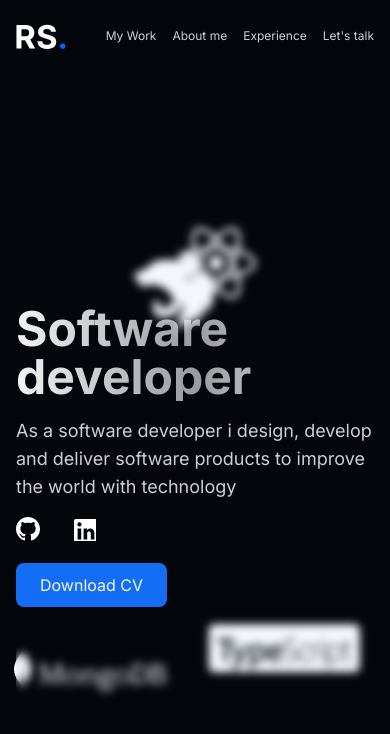
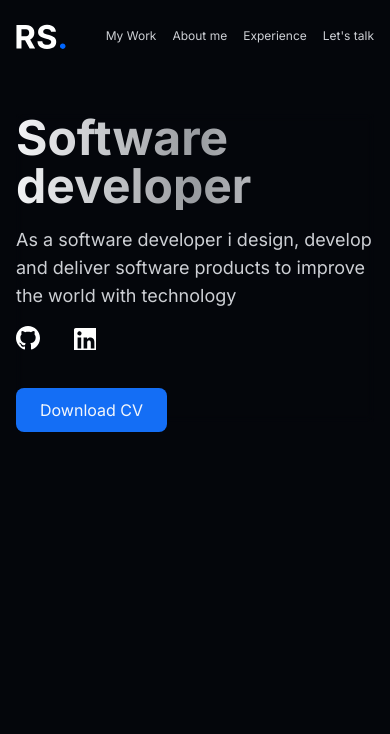
Before and after one commit to sam-621/rogeliosamuel.com, a Next.js app: page / in a window 390 px wide. Shown: the top 734 px of the page. Built offline with nearby package versions, Linux system fonts and the light colour scheme.

Commit message:
feat:  add media query to heigh

```diff
--- a/src/components/sections/Hero.tsx
+++ b/src/components/sections/Hero.tsx
@@ -7,20 +7,32 @@ import { Title } from '../atoms/Title'
 export const Hero = () => {
   return (
     <>
-      <div className="absolute left-44 top-52 floating" style={{ animationDelay: '-2s' }}>
+      <div
+        className="hidden md:block absolute left-44 top-52 floating"
+        style={{ animationDelay: '-2s' }}
+      >
         <Image src="/icons/techs/react.svg" width={80} height={80} />
       </div>
-      <div className="absolute top-60 right-44 floating" style={{ animationDelay: '-1s' }}>
+      <div
+        className="hidden md:block absolute top-60 right-44 floating"
+        style={{ animationDelay: '-1s' }}
+      >
         <Image src="/icons/techs/nest.svg" width={80} height={80} />
       </div>
-      <div className="absolute left-52 bottom-40 floating" style={{ animationDelay: '-3s' }}>
+      <div
+        className="hidden md:block absolute left-52 bottom-40 floating"
+        style={{ animationDelay: '-3s' }}
+      >
         <Image src="/icons/techs/typescript.svg" width={152} height={80} />
       </div>
-      <div className="absolute bottom-32 right-56 floating" style={{ animationDelay: '-4s' }}>
+      <div
+        className="hidden md:block absolute bottom-32 right-56 floating"
+        style={{ animationDelay: '-4s' }}
+      >
         <Image src="/icons/techs/mongodb.svg" width={152} height={80} />
       </div>
-      <div className="hero-height flex items-center justify-center backdrop-blur-sm">
-        <div className="flex flex-col gap-4 opens">
+      <div className="mt-14 flex items-center justify-center backdrop-blur-sm hero-height md:mt-0">
+        <div className="flex flex-col gap-4">
           <Title className="md:text-center">Software developer</Title>
           <Subtitle className="md:text-center max-w-3xl">
             As a software developer i design, develop and deliver software products to improve the
@@ -30,7 +42,7 @@ export const Hero = () => {
             <Image src="/icons/github.svg" width={24} height={24} />
             <Image src="/icons/linkedin.svg" width={24} height={24} />
           </div>
-          <div className="mt-4 md:mx-auto">
+          <div className="mt-8 md:mx-auto">
             <Button href="/CV.pdf">Download CV</Button>
           </div>
         </div>
--- a/src/styles/components/sections/hero.css
+++ b/src/styles/components/sections/hero.css
@@ -1,5 +1,11 @@
 .hero-height {
-  height: calc(100vh - var(--nav-height));
+  height: auto
+}
+
+@media (min-width: 768px) {
+  .hero-height {
+    height: calc(100vh - var(--nav-height));
+  }
 }
 
 .opens {
```
